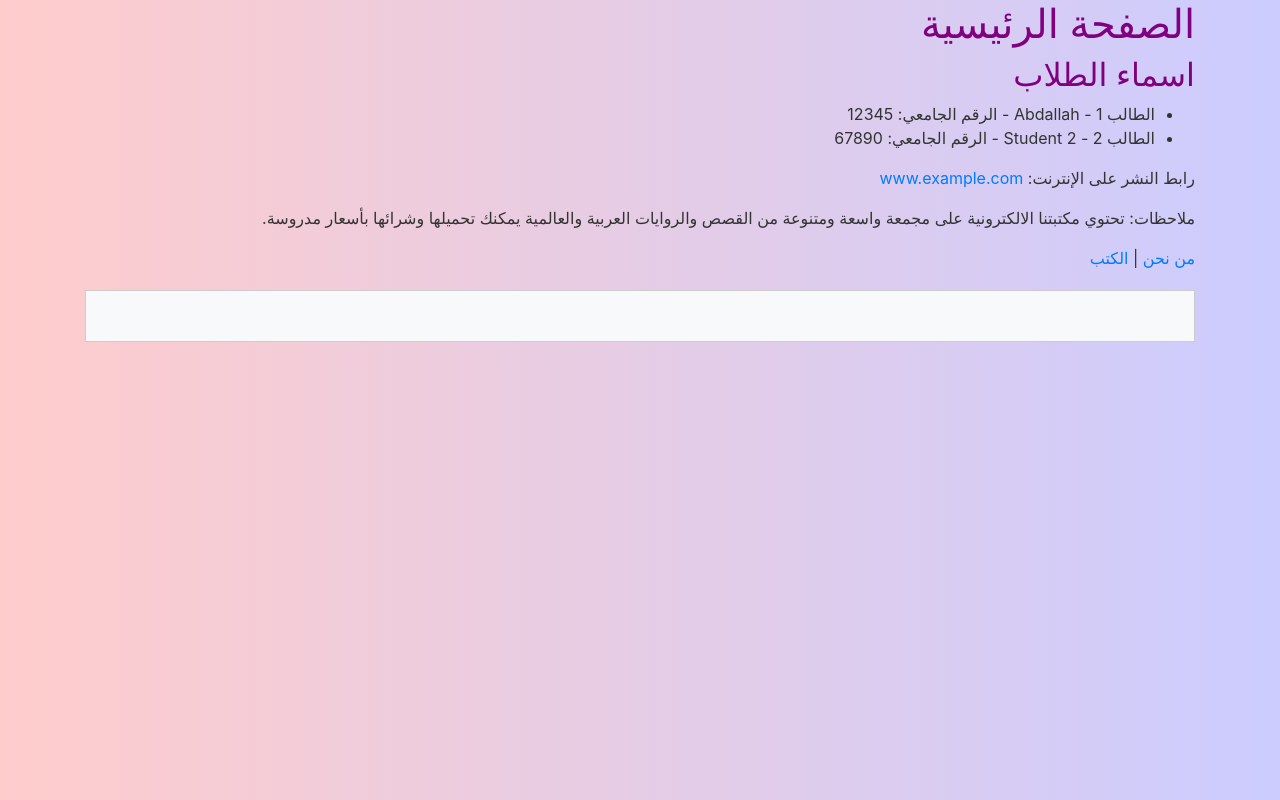
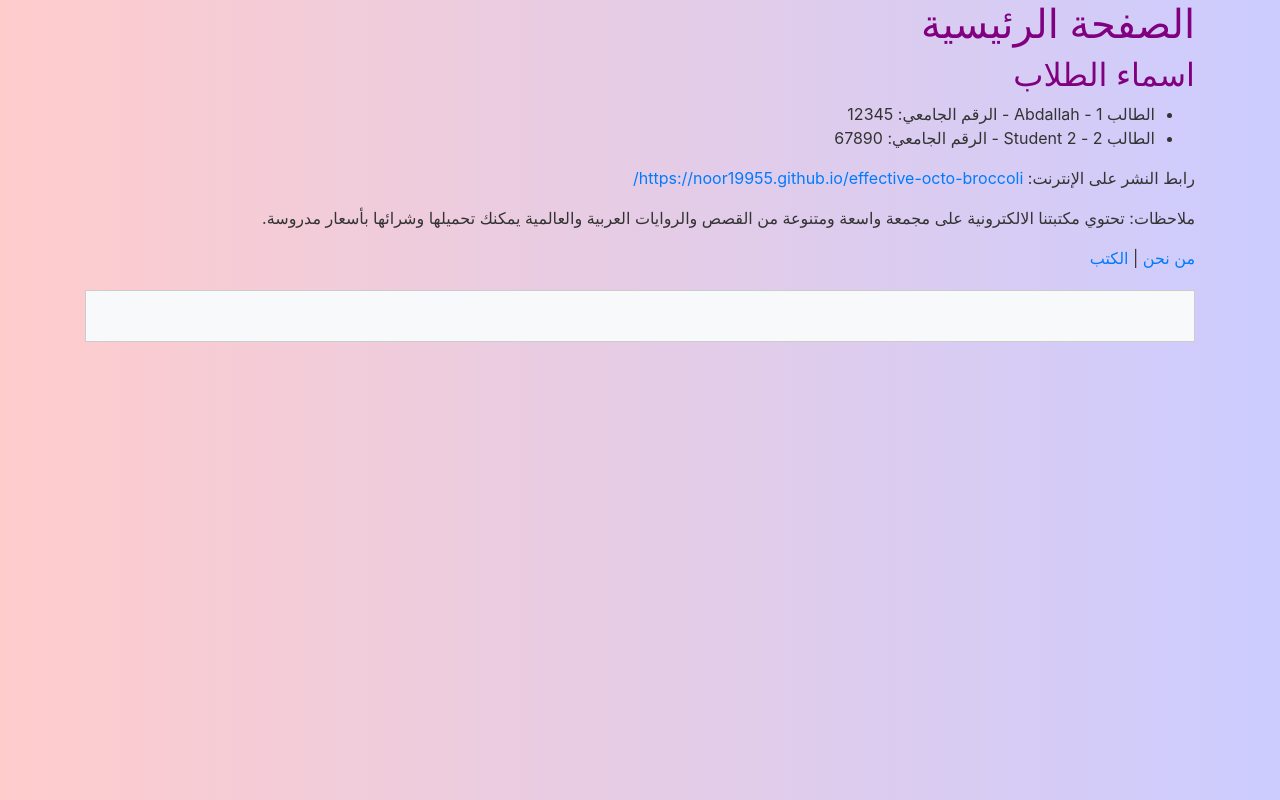
Before and after one commit to noor19955/effective-octo-broccoli, a plain HTML site: page index.html in a window 1280 px wide. Drawn offline with nearby package versions, Linux system fonts and the light colour scheme.

Commit message:
Update index.html

```diff
--- a/index.html
+++ b/index.html
@@ -31,7 +31,7 @@
             <li>الطالب 1 - Abdallah - الرقم الجامعي: 12345</li>
             <li>الطالب 2 - Student 2 - الرقم الجامعي: 67890</li>
         </ul>
-        <p>رابط النشر على الإنترنت: <a href="#">www.example.com</a></p>
+        <p>رابط النشر على الإنترنت: <a href="#">https://noor19955.github.io/effective-octo-broccoli/</a></p>
         <p>ملاحظات: تحتوي مكتبتنا الالكترونية على مجمعة واسعة ومتنوعة من القصص والروايات العربية والعالمية يمكنك تحميلها وشرائها بأسعار مدروسة.</p>
 
         <nav>
```
